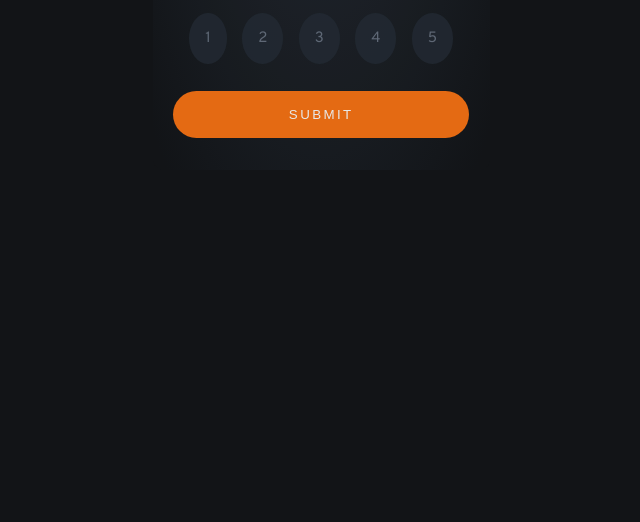
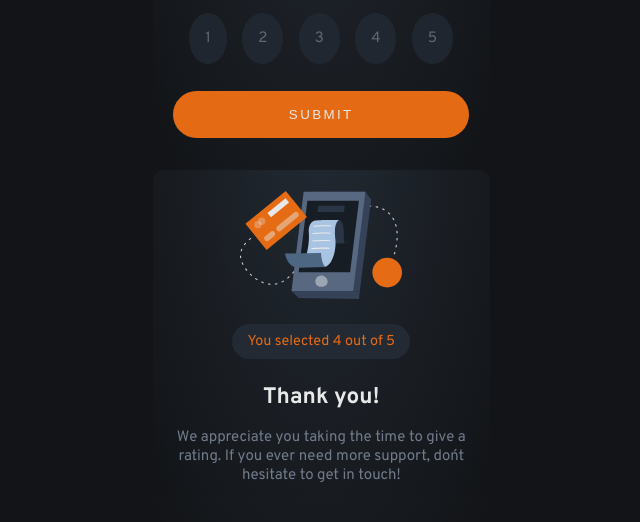
Before and after one commit to Franchiko/nft-card-component, a plain HTML site: page index.html in a window 1280 px wide. Shown: the part 268-790 px from the top of the page, without its empty margins (300-940 px from the left). Drawn offline with Linux system fonts and the light colour scheme.

Commit message:
version 1.3 terminado

```diff
--- a/assets/css/style.less
+++ b/assets/css/style.less
@@ -58,8 +58,15 @@ body{
         background-color: @Dark-Blue;
         border-radius: 100%;
         padding: 1rem;
+
+        &:hover{
+            background-color: @Very-Dark-Blue;
+            transform: scale(1.4);
+        }
     }
 }
+
+
 
 .paragraph-text{
     color: @Medium-Grey;
@@ -79,6 +86,11 @@ body{
             padding: 1rem;
             opacity: 0.8;
             color: @Medium-Grey;
+
+            &:hover{
+                background-color: @white;
+                cursor:pointer;
+            }
         }
     }
 }
@@ -93,4 +105,35 @@ button{
     color: @white;
     text-transform: uppercase;
     letter-spacing: 0.15rem;
+
+    &:hover{
+        background-color: @Very-Dark-Blue;
+        cursor: progress;
+    }
 }
+
+.icon-state{
+    text-align: center;
+}
+
+.message{
+    background-color: @Dark-Blue;
+    border-radius: 1.2rem;
+    padding: 0.5rem 0;
+    width:60%;
+    margin: 1.2rem auto;
+    text-align: center;
+    vertical-align: middle;
+    color: @primary;
+    font-size: 0.9rem;
+
+    &:hover{
+        background-color: @Very-Dark-Blue;
+        cursor:pointer;
+    }
+}
+
+.text-center {
+    text-align: center;
+    margin-top: 1.5rem;
+}
--- a/index.html
+++ b/index.html
@@ -19,6 +19,7 @@
 </head>
 
 <body>
+    <!-- Card Nft Component -->
     <div class="card">
         <div class="icon">
             <img src="./assets/img/icon-star.svg" alt="">
@@ -38,6 +39,20 @@
             </div>
         </div>
         <button>Submit</button>
+    </div> <!-- Card Nft Component -->
+
+    <div class="card">
+        <div class="icon-state">
+            <img src="./assets/img/illustration-thank-you.svg" alt="">
+        </div>
+        <div class="message">
+            <p>You selected 4 out of 5</p>
+        </div>
+        <div class="text-center">
+            <h2>Thank you!</h2>
+            <p class="paragraph-text">We appreciate you taking the time to give a rating. If you ever need more support,
+                don´t hesitate to get in touch!</p>
+        </div>
     </div>
 </body>
 
```
Also changed, not shown: assets/css/style.css.
